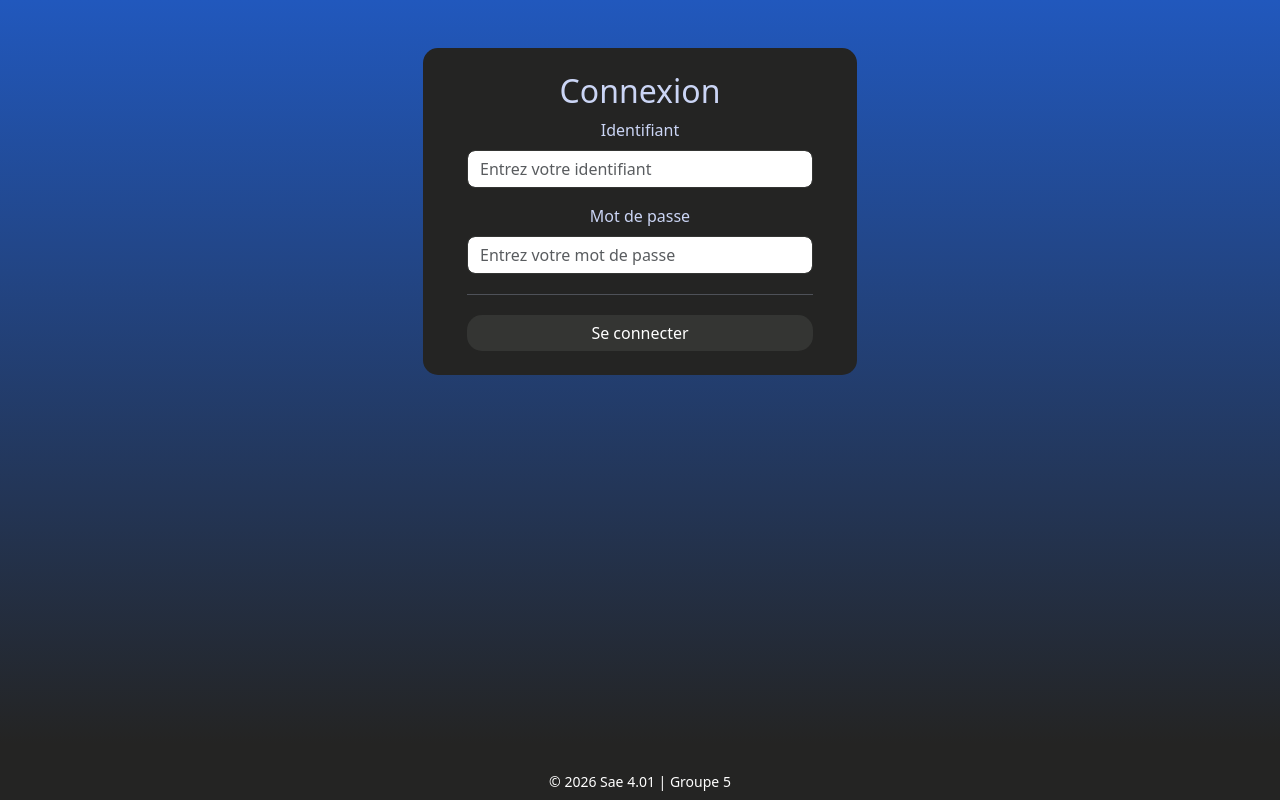
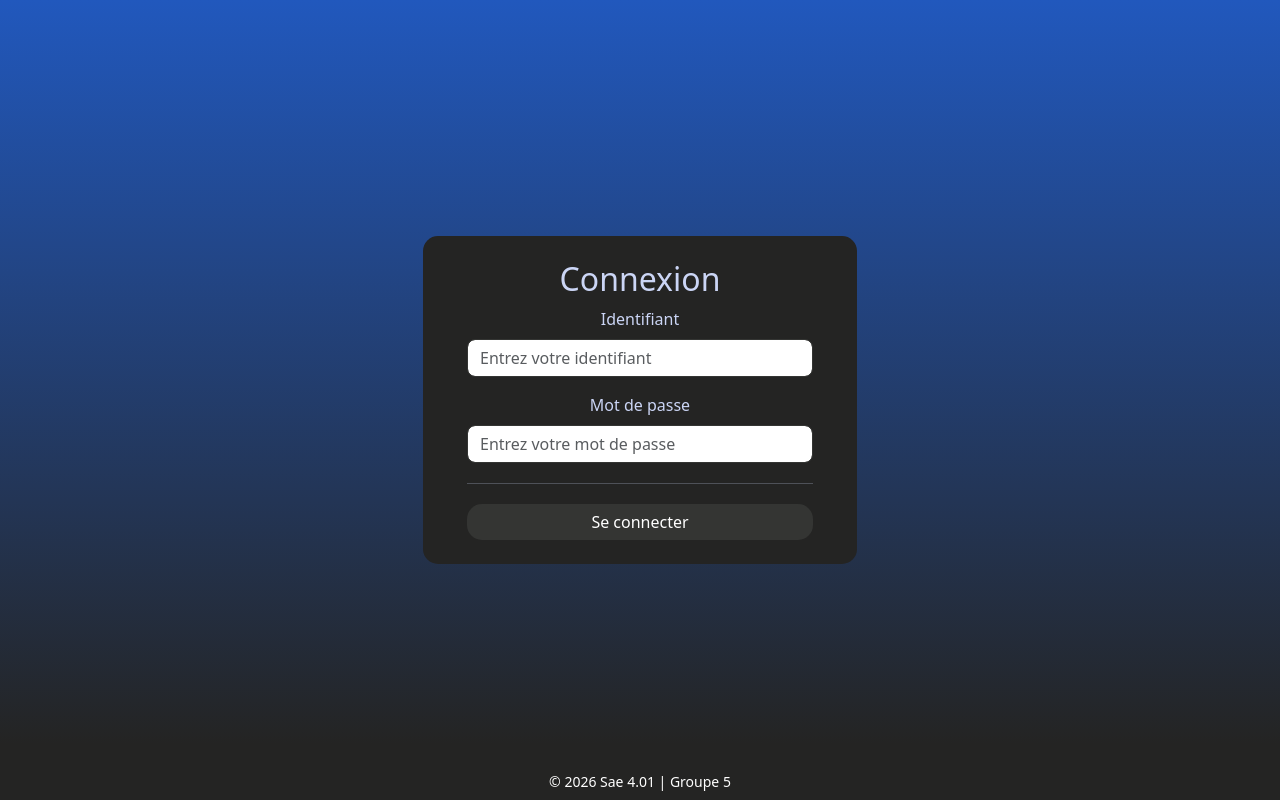
Before and after one commit to Joshua-Hermilly/SAE_4-01-Application-de-profilage-de-dossier---WEB, a PHP site: page /login.php in a window 1280 px wide. Run offline with PHP 8.4, Linux system fonts and the light colour scheme; some libraries are stand-ins or nearby versions.

Commit message:
Fix layout issue in dossiers section and refine form control styles for consistency

```diff
--- a/app/views/base.html.twig
+++ b/app/views/base.html.twig
@@ -23,7 +23,7 @@
 		{% include 'components/struct/header.html.twig' %}
 	{% endif %}
 
-	<div id="dossiers-layout" class="d-flex w-100 mb-5 align-content-center overflow-hidden">
+	<div id="dossiers-layout" class="d-flex w-100 h-100 mb-5 align-content-center overflow-hidden">
 		{% block content %}
 		{% endblock %}
 	</div>
--- a/public/css/assets/auth.css
+++ b/public/css/assets/auth.css
@@ -48,7 +48,6 @@
 }
 
 .form-control {
-	color: var(--blanc);
 	border: 1px solid var(--gris-select-assets);
 	border-radius: 8px;
 	transition: all 0.2s ease;
@@ -65,7 +64,7 @@
 }
 
 .form-text {
-	color: var(--gris-text-fond-foncé) !important;
+	color: var(--gris-text-fond-foncé);
 	font-size: 12px;
 }
 
```
